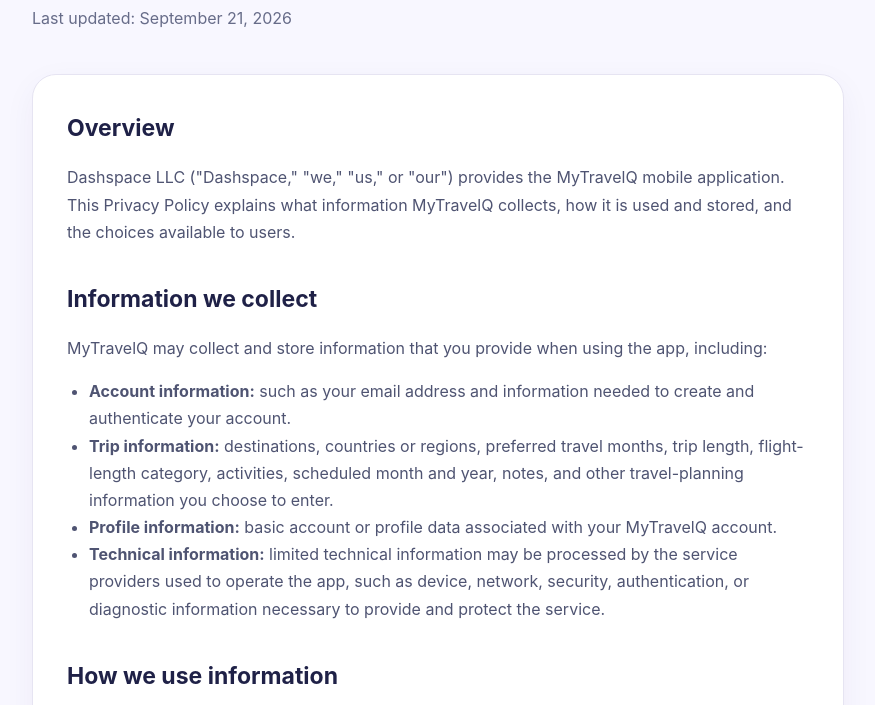
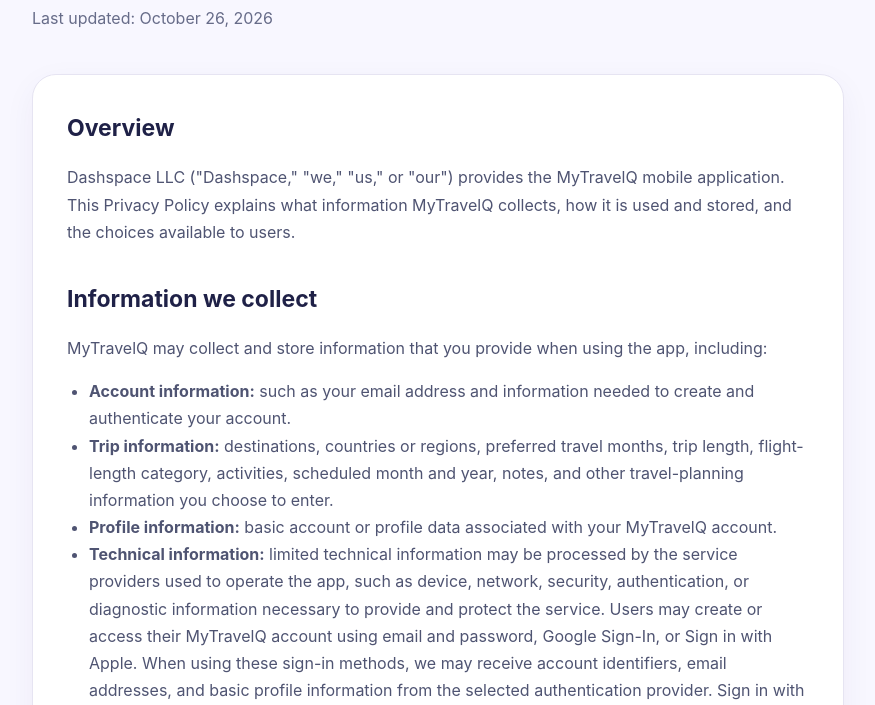
Before and after one commit to danielp7005/danielp7005.github.io, a plain HTML site: page mytravelq/privacy.html in a window 1280 px wide. Shown: the part 247-952 px from the top of the page, without its empty margins (202-1077 px from the left). Drawn offline with Linux system fonts and the light colour scheme.

Commit message:
Update privacy.html

```diff
--- a/mytravelq/privacy.html
+++ b/mytravelq/privacy.html
@@ -13,7 +13,7 @@
 <body>
   <div class="wrap">
     <nav class="nav"><a class="brand" href="../"><span style="display:inline-flex;align-items:center;gap:10px"><span style="width:34px;height:34px;border-radius:12px;background:linear-gradient(135deg,#6c5ce7,#8f83ff);display:inline-grid;place-items:center;color:white;font-weight:900;font-size:18px">D</span><span>Dashspace</span></span></a><a class="back" href="index.html">← MyTravelQ</a></nav>
-    <header class="hero"><div class="kicker">MYTRAVELQ</div><h1>Privacy Policy</h1><div class="updated">Last updated: September 21, 2026</div></header>
+    <header class="hero"><div class="kicker">MYTRAVELQ</div><h1>Privacy Policy</h1><div class="updated">Last updated: October 26, 2026</div></header>
 
     <main class="policy">
       <h2>Overview</h2>
@@ -25,7 +25,7 @@
         <li><strong>Account information:</strong> such as your email address and information needed to create and authenticate your account.</li>
         <li><strong>Trip information:</strong> destinations, countries or regions, preferred travel months, trip length, flight-length category, activities, scheduled month and year, notes, and other travel-planning information you choose to enter.</li>
         <li><strong>Profile information:</strong> basic account or profile data associated with your MyTravelQ account.</li>
-        <li><strong>Technical information:</strong> limited technical information may be processed by the service providers used to operate the app, such as device, network, security, authentication, or diagnostic information necessary to provide and protect the service.</li>
+        <li><strong>Technical information:</strong> limited technical information may be processed by the service providers used to operate the app, such as device, network, security, authentication, or diagnostic information necessary to provide and protect the service. Users may create or access their MyTravelQ account using email and password, Google Sign-In, or Sign in with Apple. When using these sign-in methods, we may receive account identifiers, email addresses, and basic profile information from the selected authentication provider. Sign in with Apple also allows users to hide their personal email address using Apple's private email relay service.</li>
       </ul>
 
       <h2>How we use information</h2>
@@ -40,6 +40,7 @@
 
       <h2>Service providers</h2>
       <p>MyTravelQ uses third-party infrastructure and services to provide app functionality. The current version uses Google Firebase services, including Firebase Authentication and Cloud Firestore, for account authentication and cloud data storage. These providers may process information as necessary to provide their services and are subject to their own privacy and security obligations.</p>
+      <p> MyTravelQ also supports authentication through Google Sign-In and Sign in with Apple. When users select one of these options, the respective authentication provider processes information necessary to verify their identity and securely sign them in. MyTravelQ uses the resulting authentication information to create or access the user's account and does not use it for advertising or cross-app tracking. </p>
       <p>We do not sell your personal information. MyTravelQ is not designed to share personal information with advertising networks or data brokers, and the current version does not use user data for cross-app or cross-site advertising tracking.</p>
 
       <h2>Data storage and security</h2>
```
